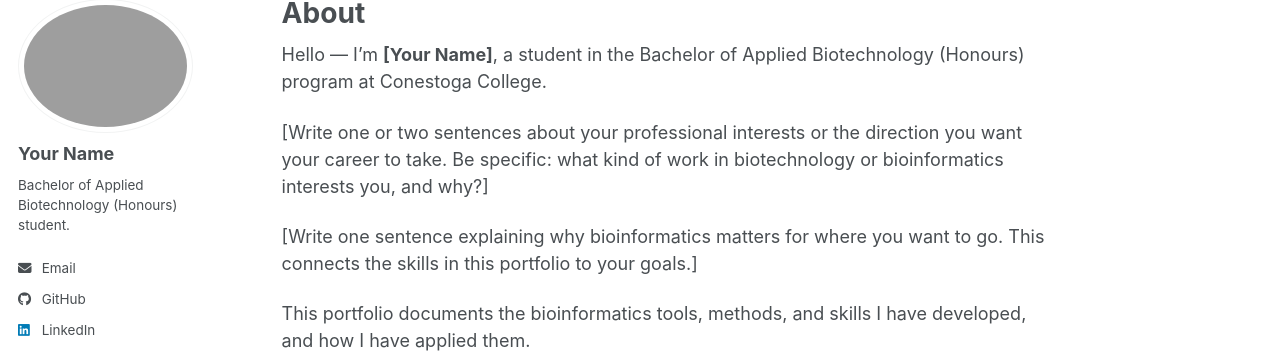
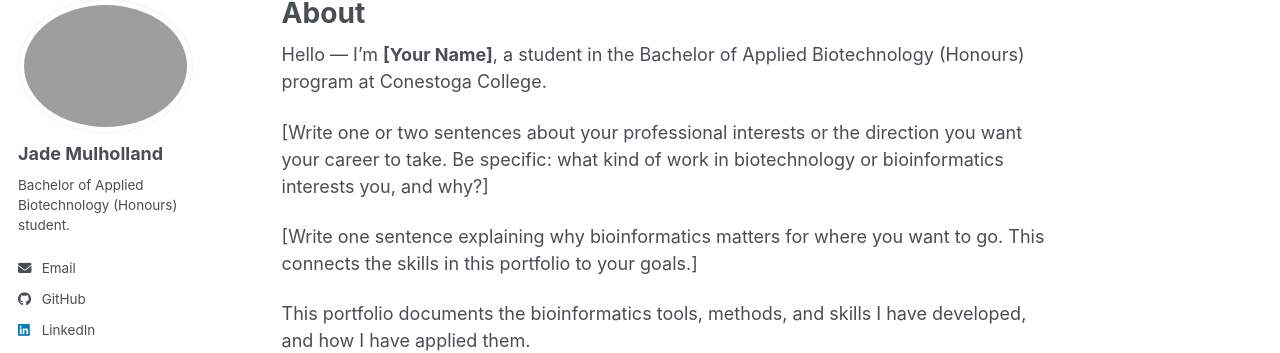
Before and after one commit to JadeLillian/biot74000-portfolio, a Jekyll site: the page built from _pages/about.md, in a window 1280 px wide. Shown: the part 102-455 px from the top of the page. Built offline with Jekyll 4.4.1, drawn with Linux system fonts in a browser that asks for light colours; a script bundle is joined from its source files by our own code; library files that are not in the unit come from our copies.

Commit message:
Change author details in _config.yml
Updated author name and social media links in config.

```diff
--- a/_config.yml
+++ b/_config.yml
@@ -41,15 +41,15 @@ repository: "jadelillian/biot74000-portfolio"
 #  YOUR PROFILE (appears in the sidebar on every page)
 # -------------------------------------------------------------------
 author:
-  name: "Your Name"
+  name: "Jade Mulholland"
   bio: "Bachelor of Applied Biotechnology (Honours) student."
   # To add a profile photo: upload a square image to the images/ folder,
   # then put its filename here (e.g. "profile.jpg"). Leave blank for no photo.
   avatar: ""
   # Optional links in your sidebar. Leave blank to hide. Add your own if you like.
   email: ""
-  github: ""            # your GitHub username, e.g. "yourusername"
-  linkedin: ""          # your LinkedIn handle, e.g. "yourname"
+  github: "#JadeLillian"            # your GitHub username, e.g. "yourusername"
+  linkedin: "#Jade-Mulholland"          # your LinkedIn handle, e.g. "yourname"
 
 # ------------------------------------------------------------------------------
 #  ▲▲▲  END OF SECTION TO EDIT  ▲▲▲
```
